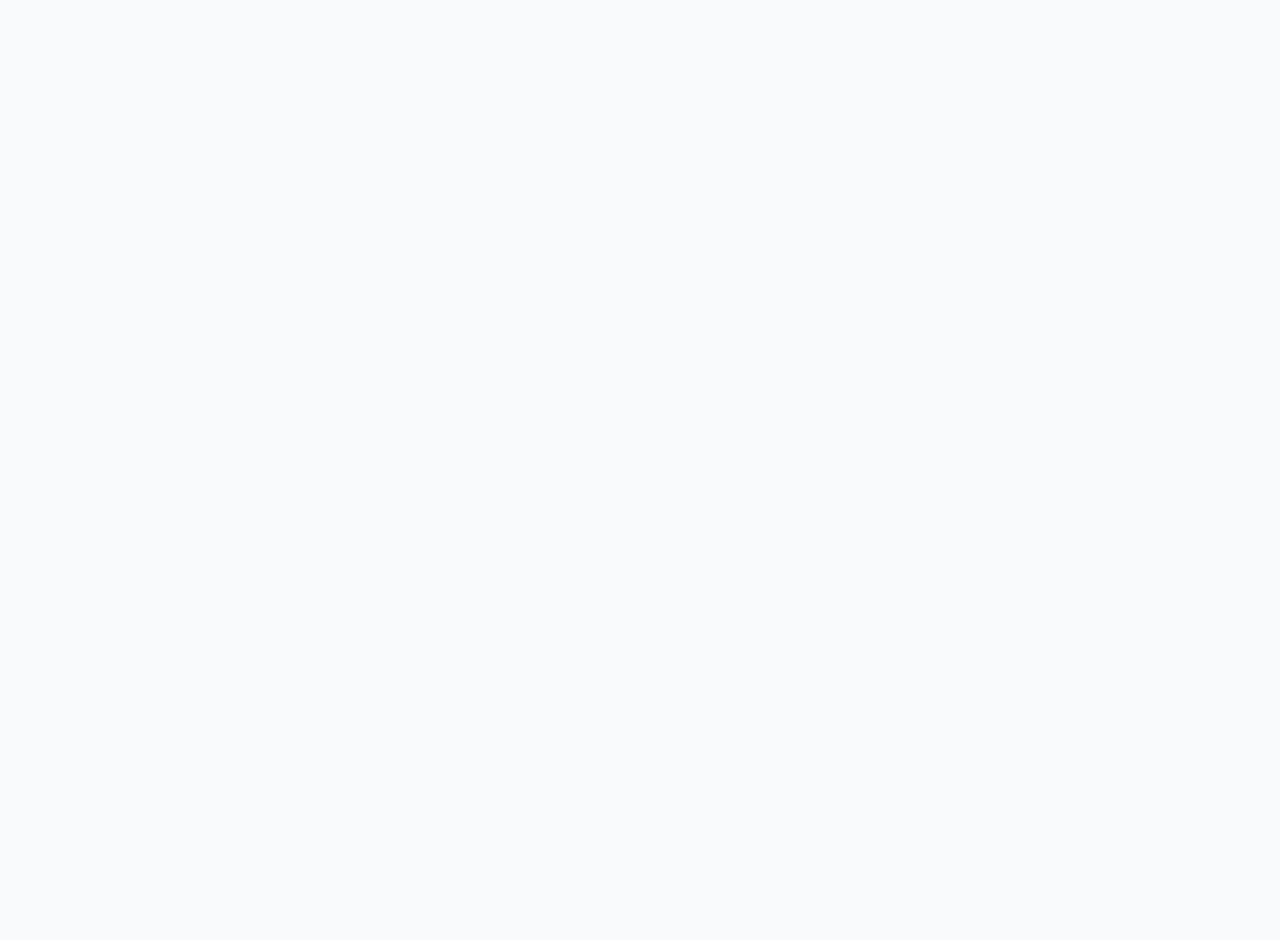
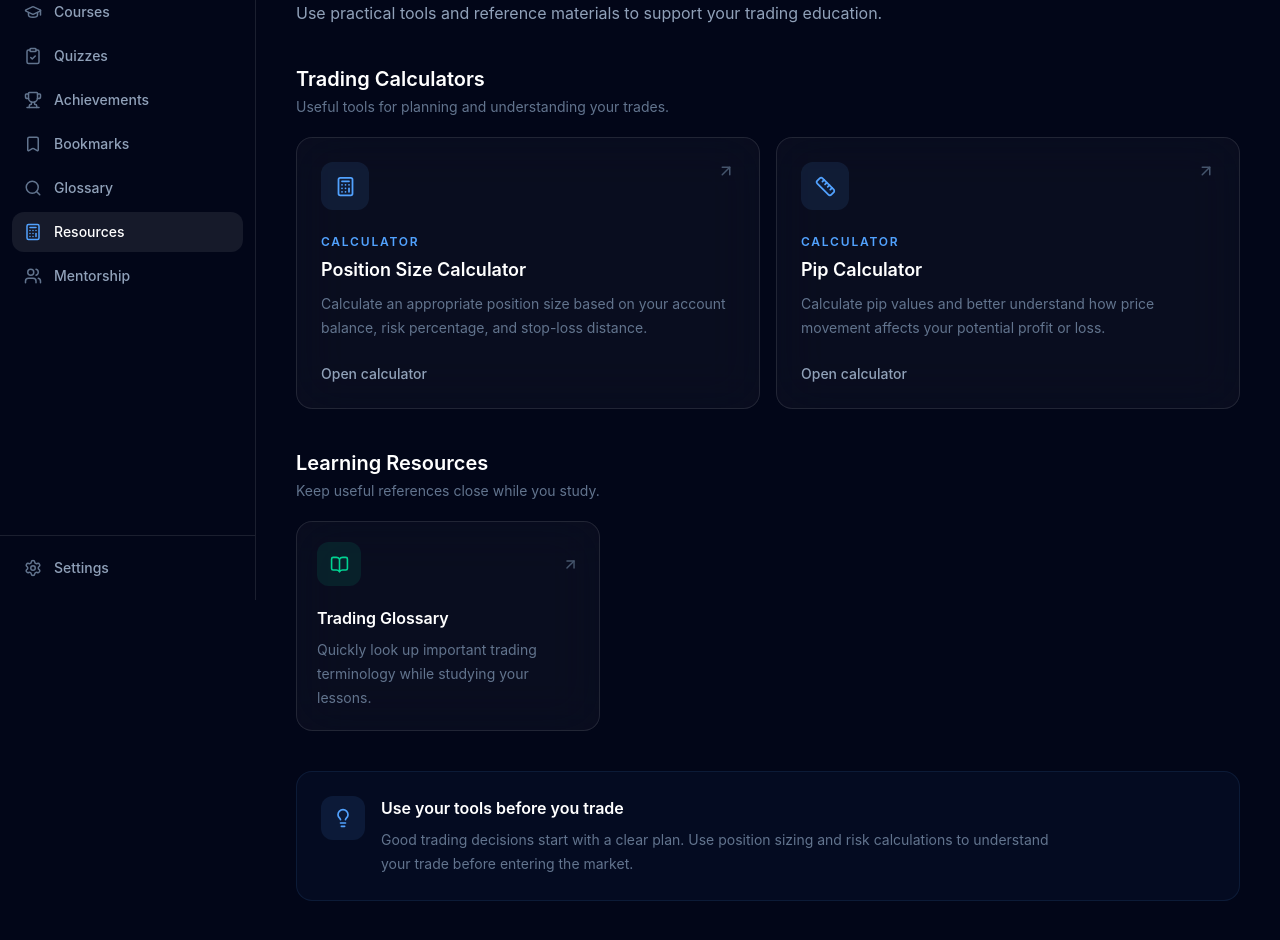
Before and after one commit to MyStack001/pipsoul-traders-university, a React (Vite) app: page /dashboard/resources in a window 1280 px wide. Before the commit this address had no page. Shown: the part 200-1140 px from the top of the page. Before the commit the page ends 800 px from the top, so only its background shows below. Built offline with nearby package versions, Linux system fonts and the light colour scheme.

Commit message:
Add student resources page

```diff
--- a/src/App.tsx
+++ b/src/App.tsx
@@ -18,6 +18,7 @@ import QuizzesPage from "./pages/student/QuizzesPage";
 import AchievementsPage from "./pages/student/AchievementsPage";
 import BookmarksPage from "./pages/student/BookmarksPage";
 import StudentGlossaryPage from "./pages/student/StudentGlossaryPage";
+import StudentResourcesPage from "./pages/student/StudentResourcesPage";
 function App() {
   return (
     <BrowserRouter>
@@ -93,6 +94,15 @@ function App() {
     </StudentLayout>
   }
 />
+
+<Route
+  path="/dashboard/resources"
+  element={
+    <StudentLayout>
+      <StudentResourcesPage />
+    </StudentLayout>
+  }
+/>
         <Route
   path="/resources/position-size-calculator"
   element={<PositionSizeCalculatorPage />}
--- /dev/null
+++ b/src/pages/student/StudentResourcesPage.tsx
@@ -0,0 +1,199 @@
+import {
+  Calculator,
+  Ruler,
+  BookOpen,
+  ArrowUpRight,
+  Lightbulb,
+} from "lucide-react";
+
+const tools = [
+  {
+    title: "Position Size Calculator",
+    description:
+      "Calculate an appropriate position size based on your account balance, risk percentage, and stop-loss distance.",
+    icon: Calculator,
+    href: "/resources/position-size-calculator",
+    label: "Calculator",
+  },
+  {
+    title: "Pip Calculator",
+    description:
+      "Calculate pip values and better understand how price movement affects your potential profit or loss.",
+    icon: Ruler,
+    href: "/resources/pip-calculator",
+    label: "Calculator",
+  },
+];
+
+const resources = [
+  {
+    title: "Trading Glossary",
+    description:
+      "Quickly look up important trading terminology while studying your lessons.",
+    icon: BookOpen,
+    href: "/dashboard/glossary",
+  },
+];
+
+function StudentResourcesPage() {
+  return (
+    <div className="min-h-screen bg-slate-950 text-white">
+      <div className="mx-auto max-w-7xl px-6 py-10 sm:px-8 lg:px-10">
+
+        {/* Header */}
+        <header>
+          <p className="text-sm font-medium text-blue-400">
+            Resources
+          </p>
+
+          <h1 className="mt-2 text-3xl font-bold tracking-tight sm:text-4xl">
+            Trading Resources
+          </h1>
+
+          <p className="mt-3 max-w-2xl text-sm leading-6 text-slate-400 sm:text-base">
+            Use practical tools and reference materials to support your
+            trading education.
+          </p>
+        </header>
+
+        {/* Calculators */}
+        <section className="mt-10">
+          <div>
+            <h2 className="text-xl font-semibold">
+              Trading Calculators
+            </h2>
+
+            <p className="mt-1 text-sm text-slate-500">
+              Useful tools for planning and understanding your trades.
+            </p>
+          </div>
+
+          <div className="mt-5 grid gap-4 lg:grid-cols-2">
+            {tools.map((tool) => {
+              const Icon = tool.icon;
+
+              return (
+                <a
+                  key={tool.title}
+                  href={tool.href}
+                  className="group rounded-2xl border border-white/10 bg-white/[0.03] p-6 backdrop-blur-xl transition hover:border-white/15 hover:bg-white/[0.05]"
+                >
+                  <div className="flex items-start justify-between gap-4">
+
+                    <div className="flex h-12 w-12 items-center justify-center rounded-xl bg-blue-400/10">
+                      <Icon
+                        size={21}
+                        className="text-blue-400"
+                      />
+                    </div>
+
+                    <ArrowUpRight
+                      size={18}
+                      className="text-slate-600 transition group-hover:text-white"
+                    />
+                  </div>
+
+                  <span className="mt-6 inline-block text-xs font-semibold uppercase tracking-[0.15em] text-blue-400">
+                    {tool.label}
+                  </span>
+
+                  <h3 className="mt-1 text-lg font-semibold">
+                    {tool.title}
+                  </h3>
+
+                  <p className="mt-2 text-sm leading-6 text-slate-500">
+                    {tool.description}
+                  </p>
+
+                  <div className="mt-6 text-sm font-medium text-slate-400 transition group-hover:text-white">
+                    Open calculator
+                  </div>
+                </a>
+              );
+            })}
+          </div>
+        </section>
+
+        {/* Learning Resources */}
+        <section className="mt-10">
+          <div>
+            <h2 className="text-xl font-semibold">
+              Learning Resources
+            </h2>
+
+            <p className="mt-1 text-sm text-slate-500">
+              Keep useful references close while you study.
+            </p>
+          </div>
+
+          <div className="mt-5 grid gap-4 sm:grid-cols-2 lg:grid-cols-3">
+            {resources.map((resource) => {
+              const Icon = resource.icon;
+
+              return (
+                <a
+                  key={resource.title}
+                  href={resource.href}
+                  className="group rounded-2xl border border-white/10 bg-white/[0.03] p-5 backdrop-blur-xl transition hover:border-white/15 hover:bg-white/[0.05]"
+                >
+                  <div className="flex items-center justify-between">
+                    <div className="flex h-11 w-11 items-center justify-center rounded-xl bg-emerald-400/10">
+                      <Icon
+                        size={19}
+                        className="text-emerald-400"
+                      />
+                    </div>
+
+                    <ArrowUpRight
+                      size={17}
+                      className="text-slate-600 transition group-hover:text-white"
+                    />
+                  </div>
+
+                  <h3 className="mt-5 font-semibold">
+                    {resource.title}
+                  </h3>
+
+                  <p className="mt-2 text-sm leading-6 text-slate-500">
+                    {resource.description}
+                  </p>
+                </a>
+              );
+            })}
+          </div>
+        </section>
+
+        {/* Trading Tip */}
+        <section className="mt-10 pb-10">
+          <div className="rounded-2xl border border-blue-400/10 bg-blue-400/[0.04] p-6">
+
+            <div className="flex items-start gap-4">
+              <div className="flex h-11 w-11 shrink-0 items-center justify-center rounded-xl bg-blue-400/10">
+                <Lightbulb
+                  size={20}
+                  className="text-blue-400"
+                />
+              </div>
+
+              <div>
+                <h2 className="font-semibold">
+                  Use your tools before you trade
+                </h2>
+
+                <p className="mt-2 max-w-2xl text-sm leading-6 text-slate-500">
+                  Good trading decisions start with a clear plan. Use
+                  position sizing and risk calculations to understand your
+                  trade before entering the market.
+                </p>
+              </div>
+            </div>
+
+          </div>
+        </section>
+
+      </div>
+    </div>
+  );
+}
+
+export default StudentResourcesPage;
```
